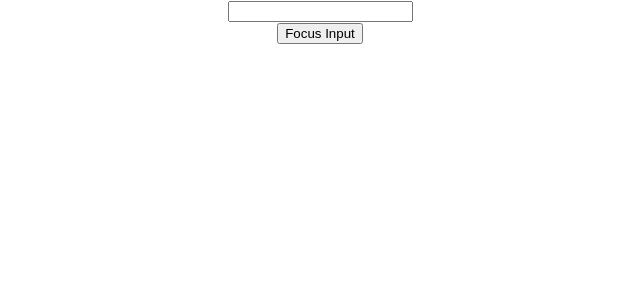
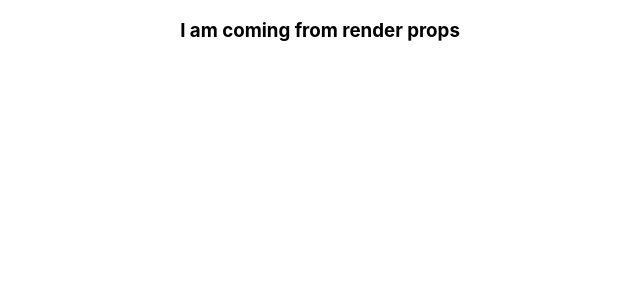
Before and after one commit to dhruvS37/BookStore, a React (Create React App) app: page / in a window 1280 px wide. Shown: the top 300 px of the page, without its empty margins (320-960 px from the left). Built offline with nearby package versions, Linux system fonts and the light colour scheme.

Commit message:
Day 9 task complete

```diff
--- a/src/App.js
+++ b/src/App.js
@@ -9,6 +9,8 @@ import List from './components/List';
 import LoginForm from './components/LoginForm';
 import LifeCycleA from './components/LifeCycleA';
 import FocusInput from './components/FocusInput';
+import UserList from './components/UserList';
+import RenderPropComponents from './components/RenderPropComponents';
 
 class App extends React.Component {
 
@@ -45,6 +47,7 @@ class App extends React.Component {
     return (
       <div className="App">
 
+
         {/* <Home title="Home" description="this is Home page"/>
 
         <Counter/>
@@ -64,7 +67,13 @@ class App extends React.Component {
 
         {/* <LifeCycleA/> */}
 
-        <FocusInput/>
+        {/* <FocusInput/> */}
+
+        {/* <Home/> */}
+
+        <RenderPropComponents render={()=>(
+            <h3>I am coming from render props</h3>
+        )}/>
 
       </div>
     );
--- /dev/null
+++ b/src/components/HOC.js
@@ -0,0 +1,13 @@
+import React from "react";
+
+const HOC = (HOCcomponent,userData) =>{
+    return class extends React.Component{
+        render(){
+            return(
+                <HOCcomponent data={userData}/>
+            )
+        }
+    }
+}
+
+export default HOC
--- /dev/null
+++ b/src/components/RenderPropComponents.js
@@ -0,0 +1,13 @@
+import React, { Component } from 'react'
+
+class RenderPropComponents extends Component {
+  render() {
+    return(
+        <div>
+            {this.props.render()}
+        </div>
+    )
+  }
+}
+
+export default RenderPropComponents
--- /dev/null
+++ b/src/components/UserList.js
@@ -0,0 +1,28 @@
+import React, { Component } from 'react'
+
+class UserList extends Component {
+    render() {
+
+        return (
+            <table>
+                <thead>
+                    <tr>
+                        <td>Id</td>
+                        <td>Name</td>
+                    </tr>
+                </thead>
+                <tbody>
+                   {this.props.data.map((user)=>(
+                        <tr key={user.id}>
+                            <td>{user.id}</td>
+                            <td>{user.name}</td>
+                        </tr>)
+                    )}
+
+                </tbody>
+            </table>
+        )
+    }
+}
+
+export default UserList
--- a/src/pages/Home.js
+++ b/src/pages/Home.js
@@ -1,5 +1,7 @@
 import React, { Component } from "react";
 import Title from "../components/Title";
+import HOC from "../components/HOC";
+import UserList from "../components/UserList";
 
 class Home extends Component{
 
@@ -13,18 +15,23 @@ class Home extends Component{
     }
     render(){
 
-        const {title,description}= this.state
-        return(
-            <>
-                {/* <Title/>
-                <Title/>
-                <Title/> */}
+        const userData = [{id : 115, name:"Umang"},{id : 58, name:"Sajan"},{id : 80, name:"Dhruv"}]
+        const Users = HOC(UserList,userData)
 
-                {/* <Title title="Dhruv" description="Good Morning"/> */}
+        return(<Users/>)
 
-                <Title title={title} description={description }/>
-            </>
-        );
+        // const {title,description}= this.state
+        // return(
+        //     <>
+        //         {/* <Title/>
+        //         <Title/>
+        //         <Title/> */}
+
+        //         {/* <Title title="Dhruv" description="Good Morning"/> */}
+
+        //         <Title title={title} description={description }/>
+        //     </>
+        // );
 
     }
 }
```
